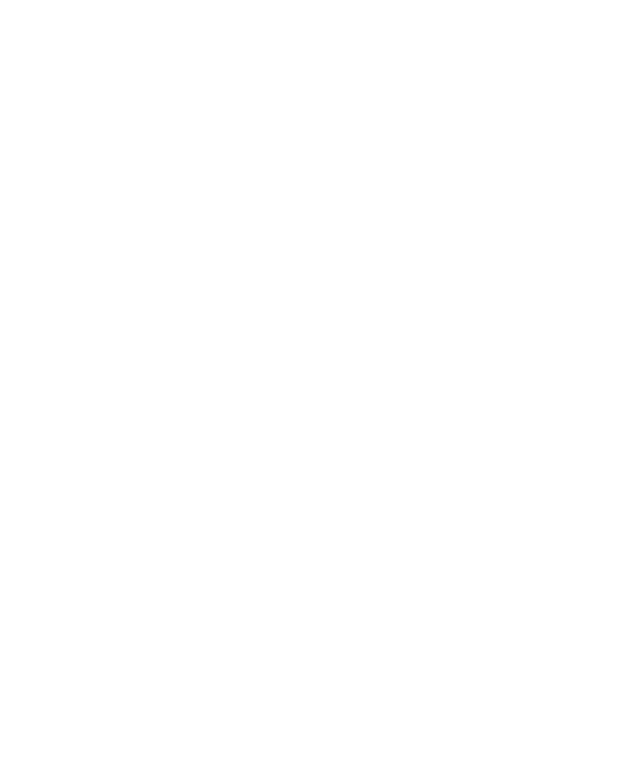
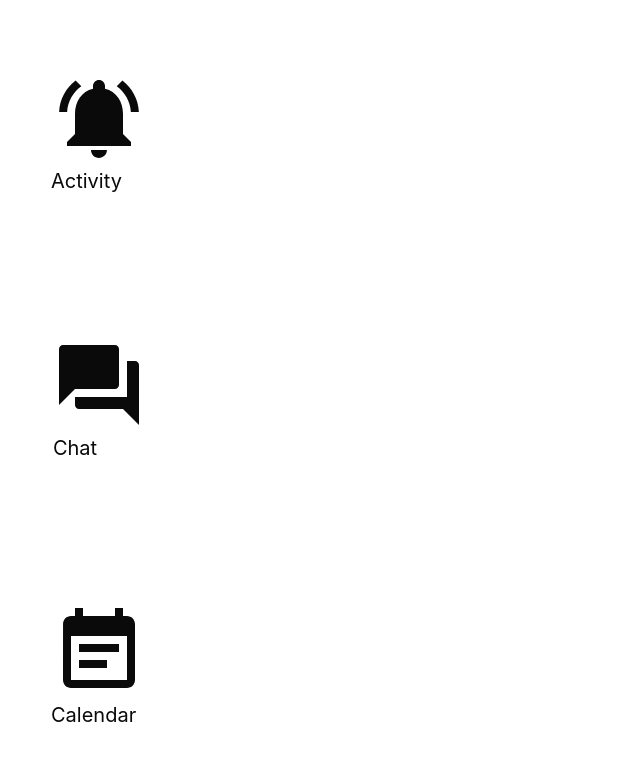
Before and after one commit to gaolinyi828/WeGroup, a React (Create React App) app in the folder frontend/wegroup/: page /sidenav in a window 1280 px wide. Shown: the top 760 px of the page, without its empty margins (0-640 px from the left). Built offline with nearby package versions, Linux system fonts and the light colour scheme.

Commit message:
add sidenav component

```diff
--- a/frontend/wegroup/package.json
+++ b/frontend/wegroup/package.json
@@ -3,6 +3,7 @@
   "version": "0.1.0",
   "private": true,
   "dependencies": {
+    "@material-ui/core": "^4.11.2",
     "@testing-library/jest-dom": "^5.11.6",
     "@testing-library/react": "^11.2.2",
     "@testing-library/user-event": "^12.5.0",
@@ -37,5 +38,8 @@
       "last 1 firefox version",
       "last 1 safari version"
     ]
+  },
+  "devDependencies": {
+    "@material-ui/icons": "^4.11.2"
   }
 }
--- a/frontend/wegroup/src/App.js
+++ b/frontend/wegroup/src/App.js
@@ -5,6 +5,7 @@
 import React from "react";
 import UserProfile from "./containers/UserProfile";
 import TabForm from "./components/TabForm";
+import SideNav from "./components/SideNav";
 
 function App() {
   return (
@@ -28,6 +29,10 @@
         <Route exact path="/tab_form_create">
           <TabForm search={false}/>
         </Route>
+        <Route exact path="/sidenav">
+          <SideNav />
+        </Route>
+
       </Switch>
     </Router>
   );
--- a/frontend/wegroup/src/components/PostForm.js
+++ b/frontend/wegroup/src/components/PostForm.js
@@ -4,7 +4,7 @@
 import { useHistory } from "react-router-dom";
 
 
-const PostForm = ({}) => {
+const PostForm = () => {
     const history = useHistory();
     const onClickSearch = () => {
         history.push('/tab_form_search');
--- /dev/null
+++ b/frontend/wegroup/src/components/SideNav.js
@@ -0,0 +1,50 @@
+import React from "react";
+import "../styles/SideNav.css";
+import NotificationsActiveIcon from '@material-ui/icons/NotificationsActive';
+import QuestionAnswerIcon from '@material-ui/icons/QuestionAnswer';
+import EventNoteIcon from '@material-ui/icons/EventNote';
+import Row from "react-bootstrap/Row";
+import { Nav} from "react-bootstrap";
+
+
+// need to ad nav panels
+const SideNav = () => {
+    return (
+            <Nav className={'sidenav'}
+            >
+                <Nav.Item className={'item'}>
+                        <Nav.Link style={{color: '#0a0a0a'}}>
+                        <Row>
+                                <NotificationsActiveIcon style={{fontSize: '6rem'}} />
+                                </Row>
+                                <Row>
+                                    <div style={{margin: 'auto'}} >Activity</div>
+                                </Row>
+                        </Nav.Link>
+                </Nav.Item >
+                <Nav.Item className={'item'}>
+                    <Nav.Link style={{color: '#0a0a0a'}}>
+                        <Row>
+                            <QuestionAnswerIcon style={{fontSize: '6rem'}} />
+                        </Row>
+                        <Row>
+                            <div style={{margin: 'auto'}}>Chat</div>
+                        </Row>
+                    </Nav.Link>
+                </Nav.Item>
+                <Nav.Item className={'item align-item-center'}>
+                    <Nav.Link style={{color: '#0a0a0a'}}>
+                        <Row>
+                            <EventNoteIcon style={{fontSize: '6rem', margin: 'auto'}} />
+                        </Row>
+                        <Row>
+                            <div style={{margin: 'auto'}}>Calendar</div>
+                        </Row>
+                    </Nav.Link>
+                </Nav.Item>
+            </Nav>
+
+    )
+}
+
+export default SideNav;
--- a/frontend/wegroup/src/components/TabForm.js
+++ b/frontend/wegroup/src/components/TabForm.js
@@ -47,7 +47,7 @@
                         </Form.Group>
 
                         <Form.Group as={Row}>
-                            {props.search == true  && <Col sm={{ span: 10, offset: 2 }}>
+                            {props.search && <Col sm={{ span: 10, offset: 2 }}>
                                 <Button type="submit">Search</Button>
                             </Col>}
                             {!props.search && <Col sm={{ span: 10, offset: 2 }}>
--- /dev/null
+++ b/frontend/wegroup/src/styles/SideNav.css
@@ -0,0 +1,15 @@
+.sidenav {
+    position: fixed;
+    height: 100vh;
+    min-height: 100%;
+    /*display: flex;*/
+    flex-direction: column;
+    width: 150px;
+}
+.item {
+    /*flex: 1 !important;*/
+    margin: auto;
+    justify-content: center !important;
+    align-items: center !important;
+
+}
```
